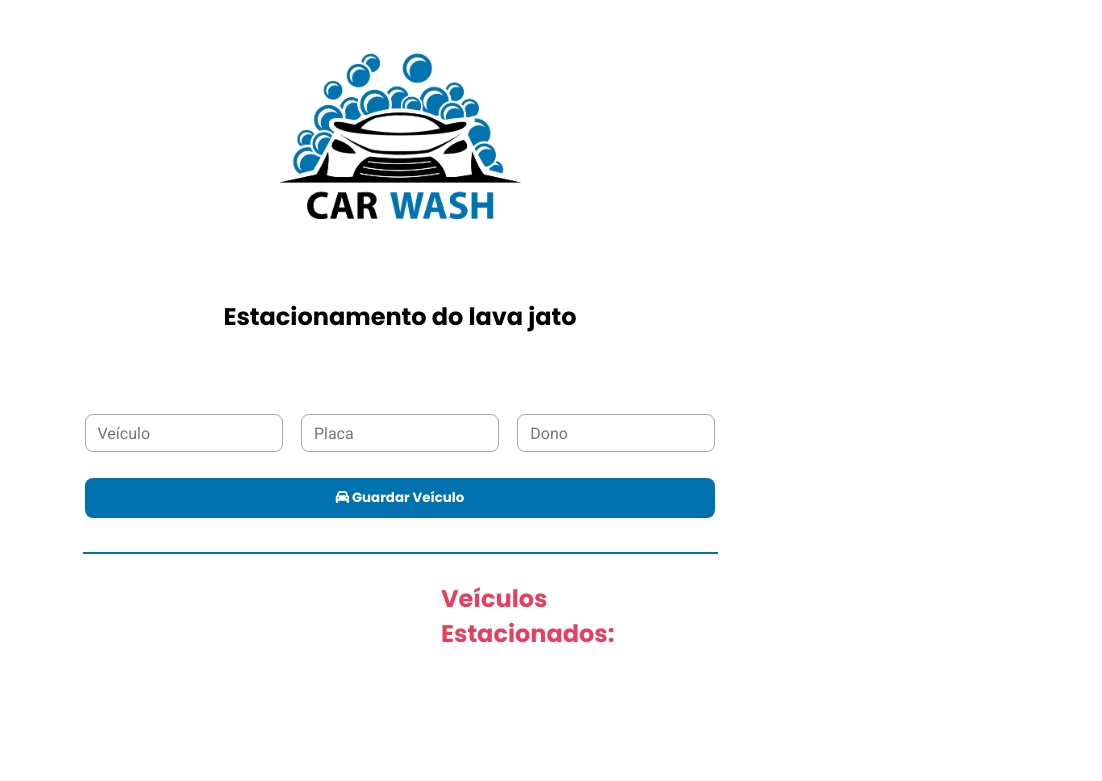
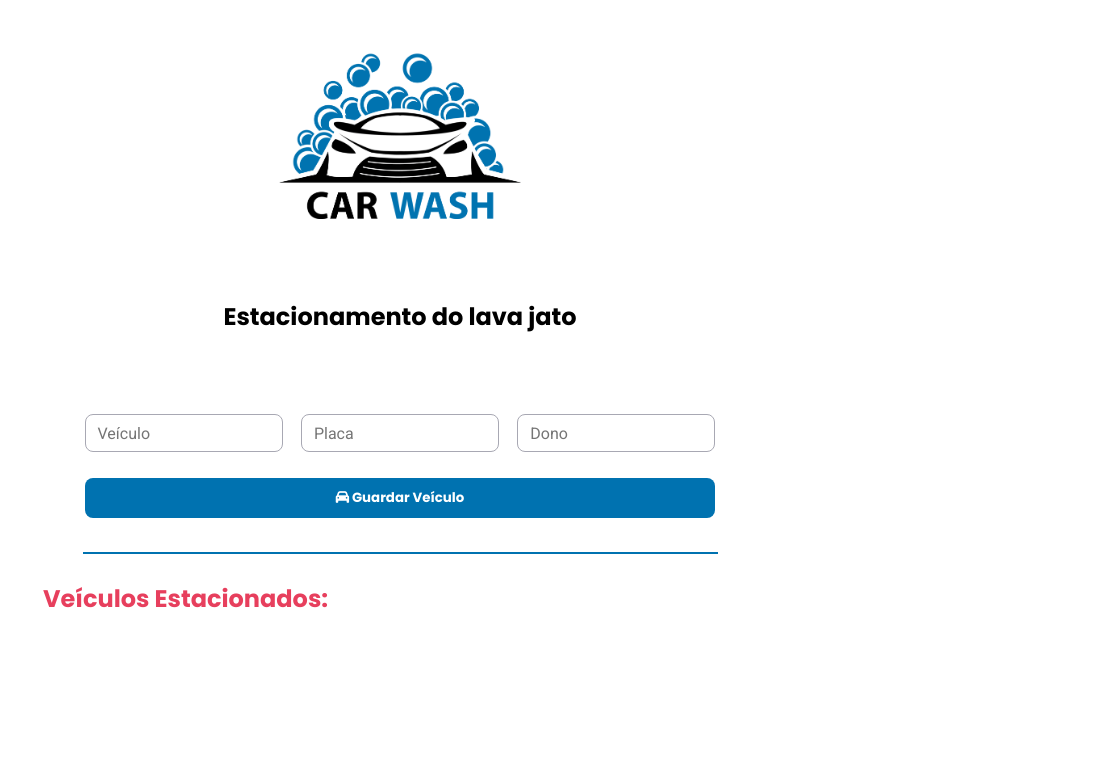
Before and after one commit to Richardhmcosta/car-wash, an Electron app: page src/index.html in a window 800 px wide. Shown: the whole page, 1102 px wide, since content can reach past the window. Drawn offline with Linux system fonts and the light colour scheme.

Commit message:
Finalização do projeto

```diff
--- a/src/index.css
+++ b/src/index.css
@@ -56,6 +56,7 @@ body *{
 
   .lava {
     margin-bottom: 80px;
+
   }
 
 #b{
@@ -73,21 +74,21 @@ body *{
   }
 
   .v{
-    margin-left: 433px;
     margin-top: 27px;
-    margin-right: 783px;
     color: #e73f5d;
     margin-bottom: 19px;
+    text-align: start;
+    width: 714px;
   }
 
   #lista {
     font-family: 'Poppins', sans-serif;
     width: 714px;
     height: 108px;
-    margin-left: 380px;
     font-size: 24px;
     list-style: none;
     color: #0072B0;
+    text-align: start;
 
   }
 
--- a/src/index.html
+++ b/src/index.html
@@ -12,7 +12,7 @@
   <body>
     <div class="pai" >
       <div class="image">
-        <img src="/car.png" />
+        <img src="../car.png" />
       </div>
 
       <h2 class="lava">Estacionamento do lava jato</h2>
@@ -31,12 +31,14 @@
 
      <hr>
      <h2 class="v">Veículos Estacionados:</h2>
-     <ul id="lista">
+    <div>
+      <ul id="lista">
 
-     </ul>
+      </ul>
+    </div>
     </div>
 
-    <script src="/car.js">
+    <script src="../car.js">
 
     </script>
   </body>
--- a/src/index.js
+++ b/src/index.js
@@ -12,6 +12,8 @@ const createWindow = () => {
   const mainWindow = new BrowserWindow({
     width: 800,
     height: 600,
+    //dirname pega da raiz e nosso icone esta fora da raiz, usando o /.. para sair da pasta src
+    icon: `${__dirname}/../car.png`
   });
 
   // and load the index.html of the app.
```
